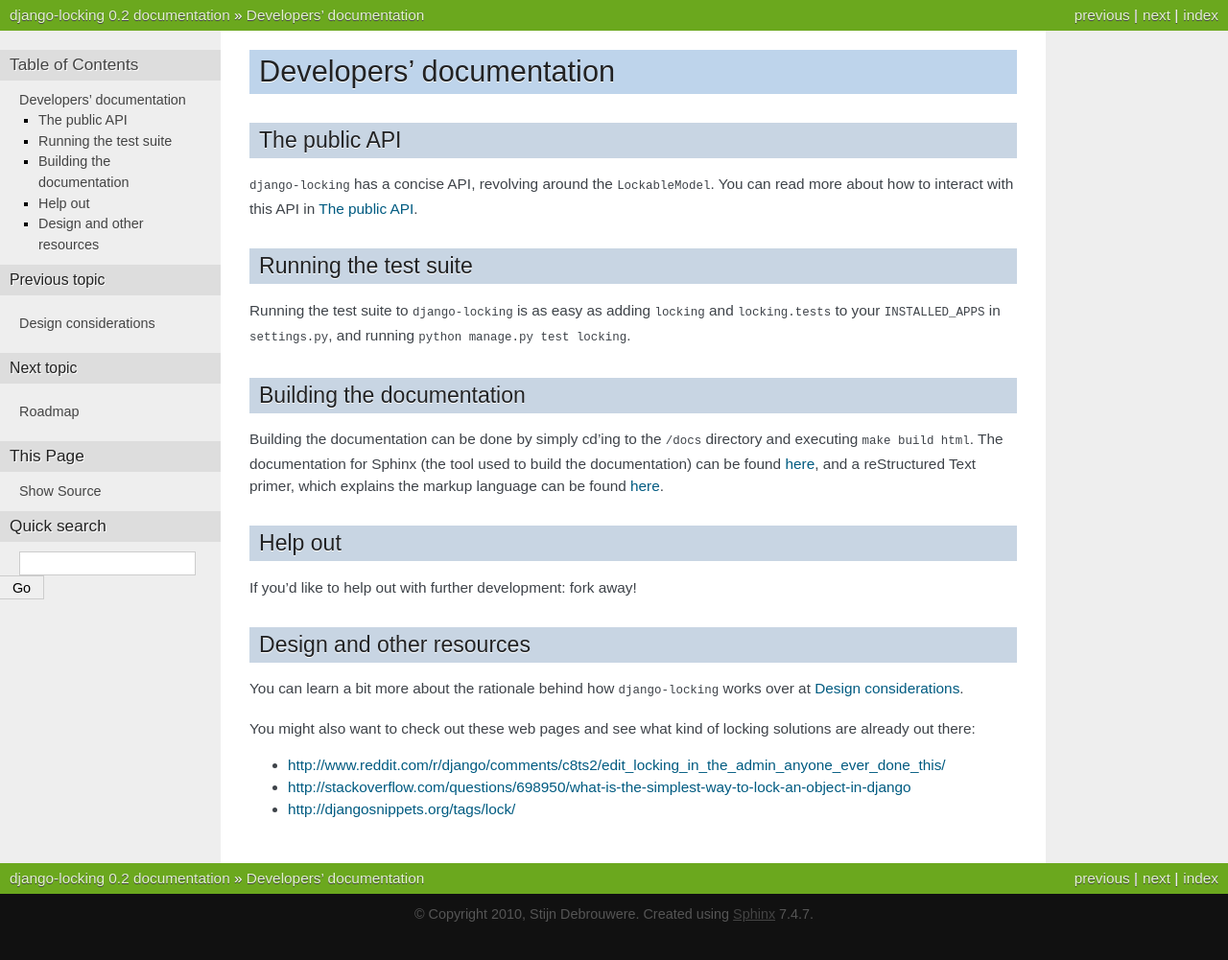
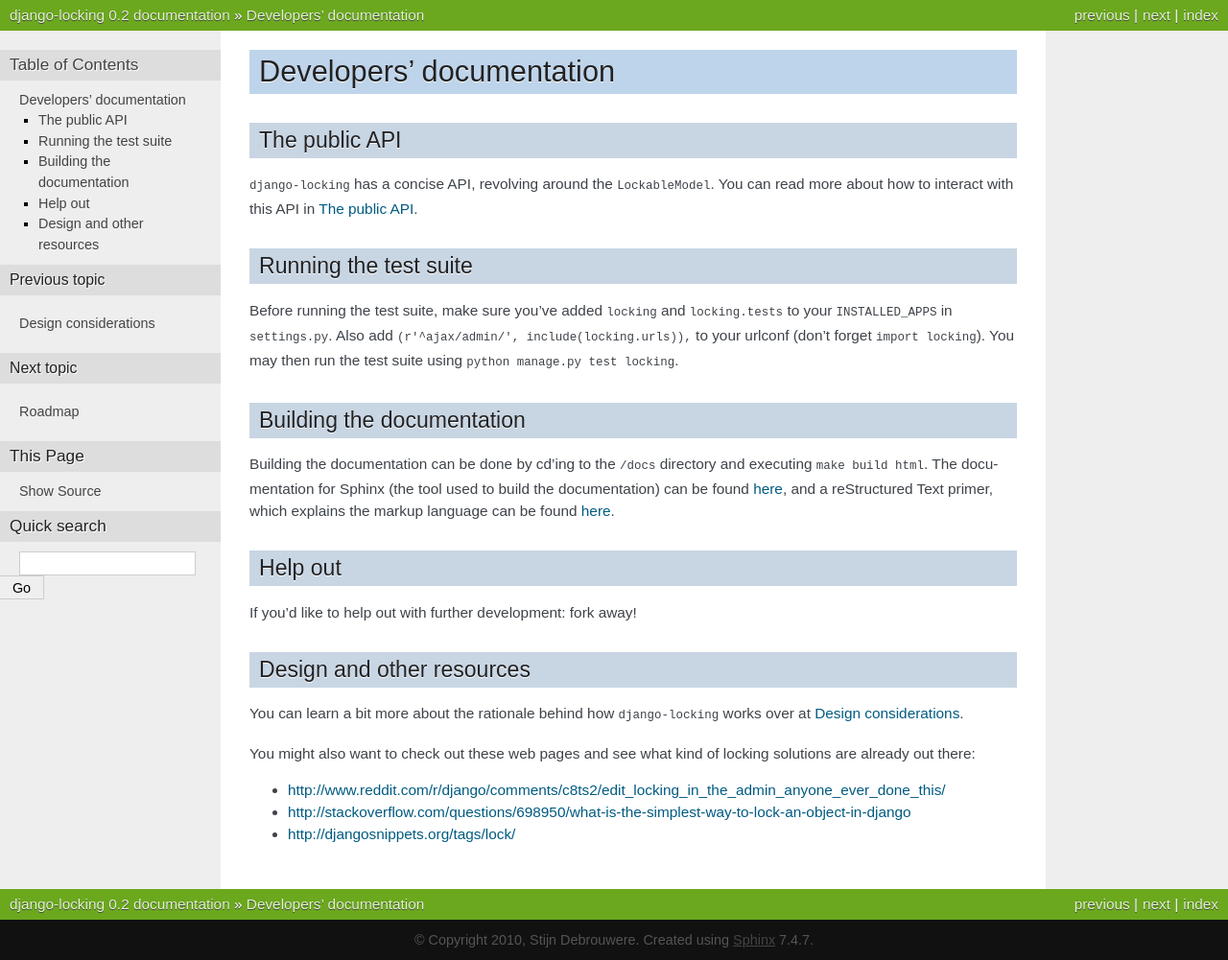
Before and after one commit to debrouwere/django-locking, a Sphinx documentation site: the page built from docs/developers.rst, in a window 1280 px wide. Shown: the whole page at 96% size. Built offline with Sphinx 7.4.7, drawn with Linux system fonts in a browser that asks for light colours; before the commit the page ends 974 px from its top, so only the background shows below that.

Commit message:
Closes #4.

```diff
--- a/docs/developers.rst
+++ b/docs/developers.rst
@@ -9,12 +9,12 @@
 Running the test suite
 ----------------------
 
-Running the test suite to ``django-locking`` is as easy as adding ``locking`` and ``locking.tests`` to your ``INSTALLED_APPS`` in ``settings.py``, and running ``python manage.py test locking``.
+Before running the test suite, make sure you've added ``locking`` and ``locking.tests`` to your ``INSTALLED_APPS`` in ``settings.py``. Also add ``(r'^ajax/admin/', include(locking.urls)),`` to your urlconf (don't forget ``import locking``). You may then run the test suite using ``python manage.py test locking``.
 
 Building the documentation
 --------------------------
 
-Building the documentation can be done by simply cd'ing to the ``/docs`` directory and executing ``make build html``. The documentation for Sphinx (the tool used to build the documentation) can be found here__, and a reStructured Text primer, which explains the markup language can be found here__.
+Building the documentation can be done by cd'ing to the ``/docs`` directory and executing ``make build html``. The documentation for Sphinx (the tool used to build the documentation) can be found here__, and a reStructured Text primer, which explains the markup language can be found here__.
 
 .. __: http://sphinx.pocoo.org/index.html
 
```
Also changed, not shown: 1 other file.
